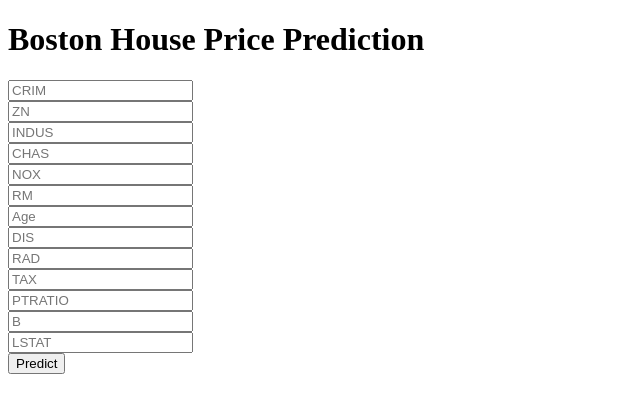
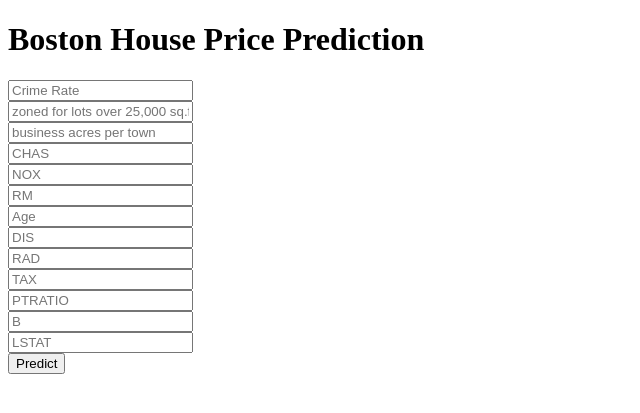
Before and after one commit to SamuelTesfamariam/BostonHousePricing, a Flask app: page / in a window 1280 px wide. Shown: the top 413 px of the page, without its empty margins (0-640 px from the left). Run offline with Flask 2, Linux system fonts and the light colour scheme; parts of the project's set-up code (start-up, migrations or seed data) failed here and were passed over.

Commit message:
initial modification of names in html

```diff
--- a/templates/home.html
+++ b/templates/home.html
@@ -3,7 +3,7 @@
 
 <head>
   <meta charset="UTF-8">
-  <title>ML API</title>
+  <title>Boston House Prediction API</title>
   <link href='https://fonts.googleapis.com/css?family=Pacifico' rel='stylesheet' type='text/css'>
 <link href='https://fonts.googleapis.com/css?family=Arimo' rel='stylesheet' type='text/css'>
 <link href='https://fonts.googleapis.com/css?family=Hind:300' rel='stylesheet' type='text/css'>
@@ -18,9 +18,9 @@
 
      <!-- Main Input For Receiving Query to our ML -->
     <form action="{{ url_for('predict')}}"method="post">
-      <input type="text" name="CRIM" placeholder="CRIM" required="required" /><br>
-    	<input type="text" name="ZN" placeholder="ZN" required="required" /><br>
-        <input type="text" name="INDUS" placeholder="INDUS" required="required" /><br>
+      <input type="text" name="Crime Rate" placeholder="Crime Rate" required="required" /><br>
+    	<input type="text" name="zoned for lots over 25,000 sq.ft" placeholder="zoned for lots over 25,000 sq.ft" required="required" /><br>
+        <input type="text" name="business acres per town" placeholder="business acres per town" required="required" /><br>
         <input type="text" name="CHAS" placeholder="CHAS" required="required" /><br>
         <input type="text" name="NOX" placeholder="NOX" required="required" /><br>
         <input type="text" name="RM" placeholder="RM" required="required" /><br>
```
